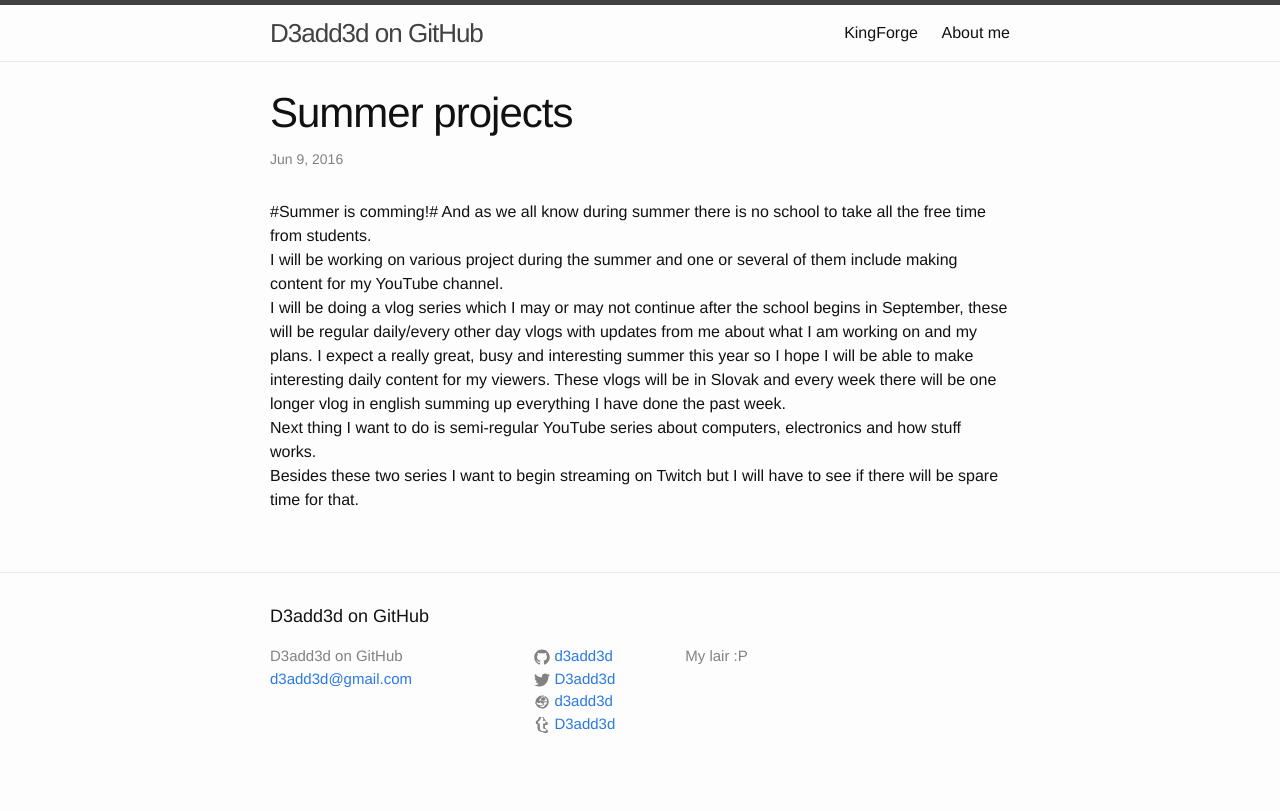
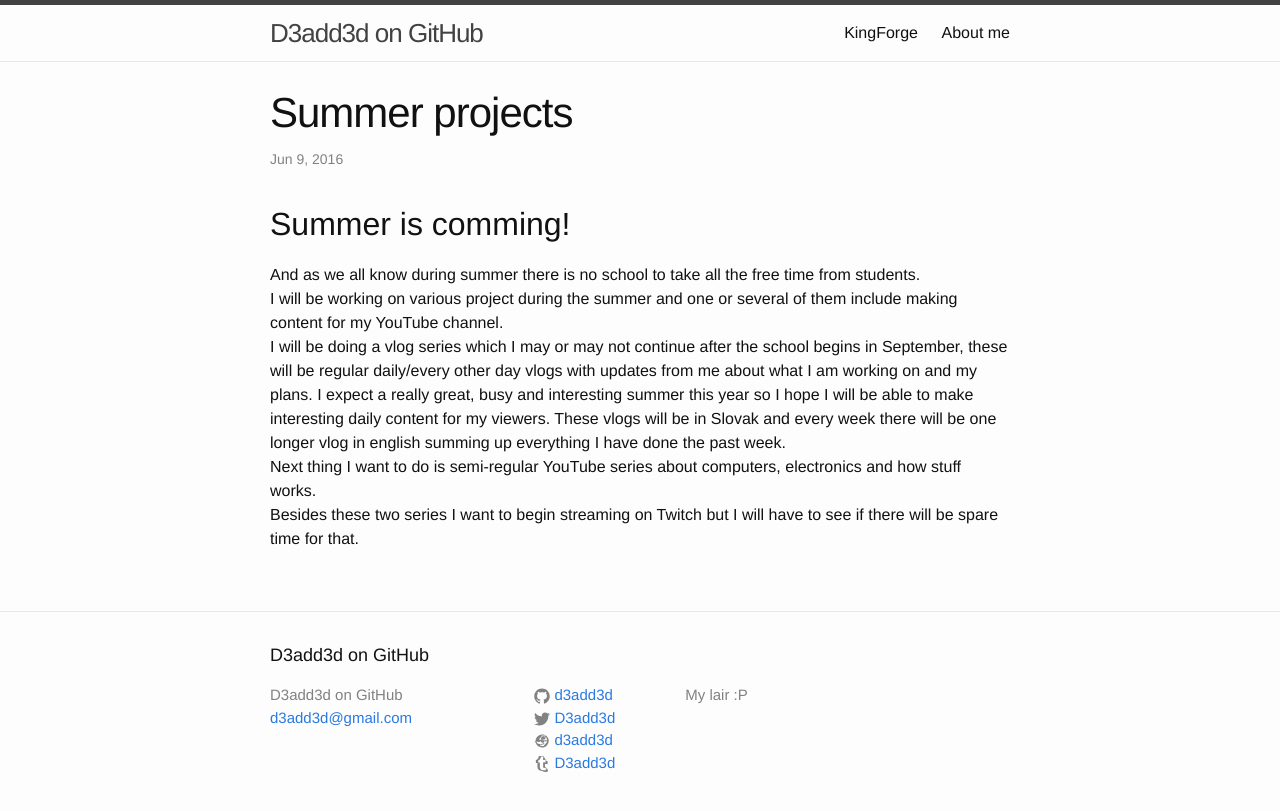
Before and after one commit to BytecodeEli/d3add3d.github.io, a Jekyll site: the page built from _posts/2016-06-09-Summer-projects.md, in a window 1280 px wide. Shown: the top 811 px of the page. Built offline with Jekyll 4.4.1, drawn with Linux system fonts in a browser that asks for light colours.

Commit message:
Mr Hyde was here …

```diff
--- a/_posts/2016-06-09-Summer-projects.md
+++ b/_posts/2016-06-09-Summer-projects.md
@@ -3,7 +3,7 @@ layout: post
 title: Summer projects
 category: updates
 ---
-#Summer is comming!#
+## Summer is comming!
 And as we all know during summer there is no school to take all the free time from students.
 I will be working on various project during the summer and one or several of them include making content for my YouTube channel.
 I will be doing a vlog series which I may or may not continue after the school begins in September, these will be regular daily/every other day vlogs with updates from me about what I am working on and my plans. I expect a really great, busy and interesting summer this year so I hope I will be able to make interesting daily content for my viewers. These vlogs will be in Slovak and every week there will be one longer vlog in english summing up everything I have done the past week.
```
